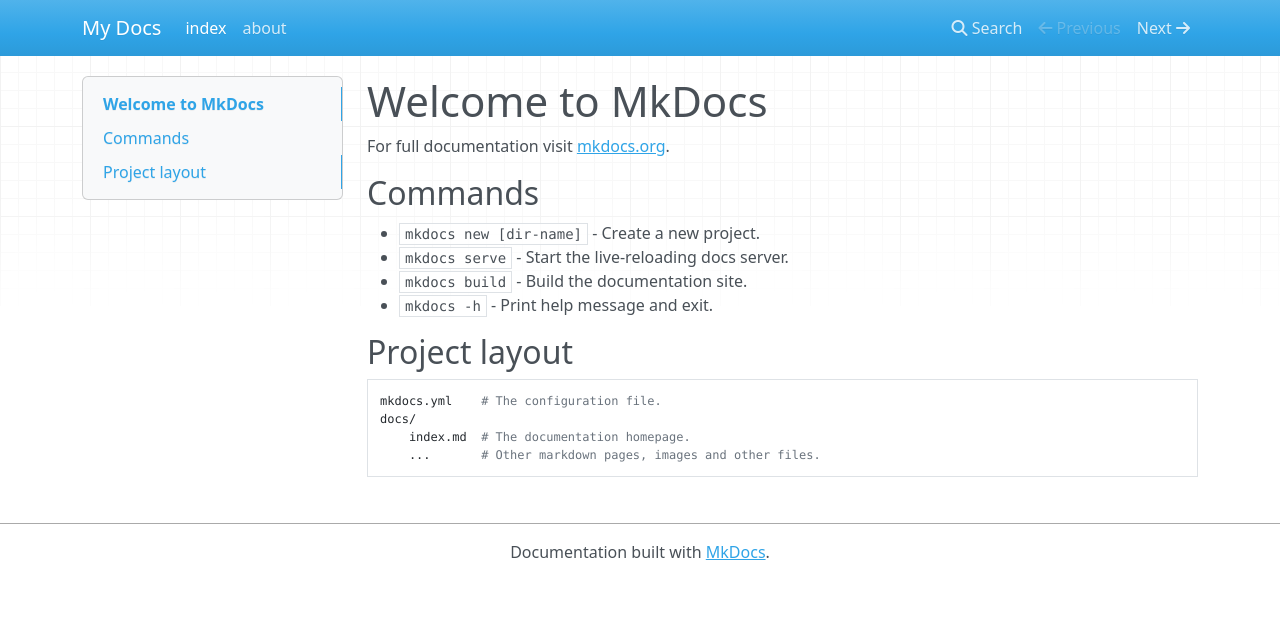
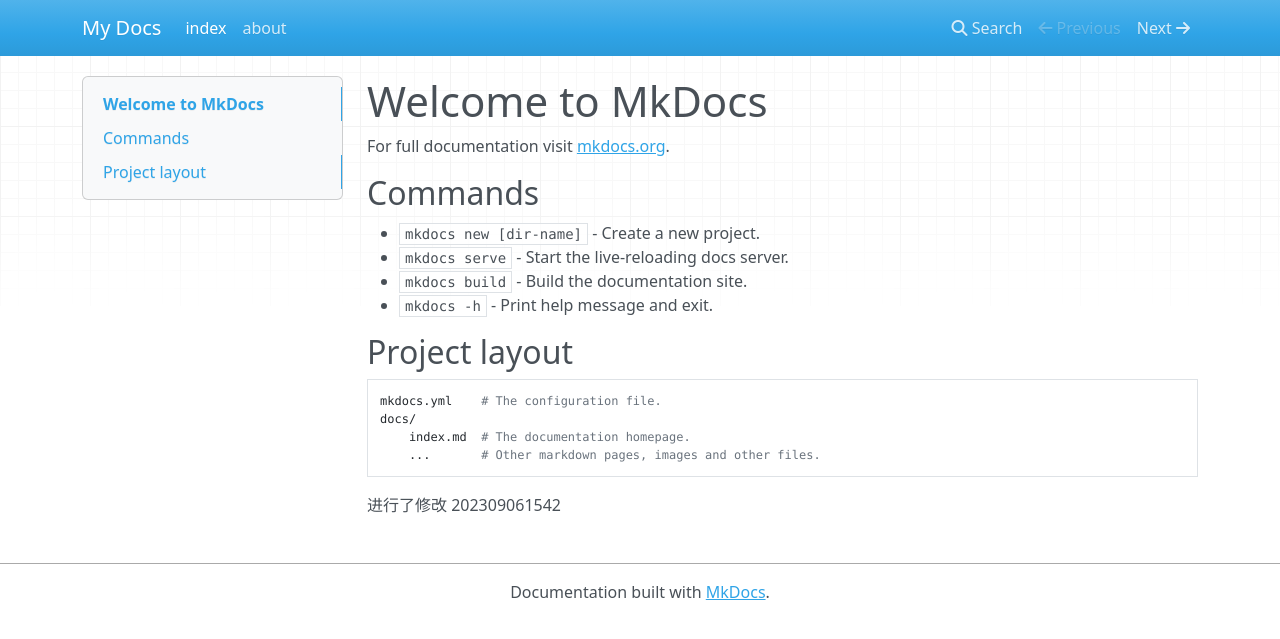
Before and after one commit to no9016/myblog1, an MkDocs documentation site: the page built from docs/index.md, in a window 1280 px wide. Shown: the top 639 px of the page. Built offline with MkDocs 1.6.1, drawn with Linux system fonts in a browser that asks for light colours; nearby versions of some CDN libraries.

Commit message:
update index.md

```diff
--- a/docs/index.md
+++ b/docs/index.md
@@ -15,3 +15,5 @@
     docs/
         index.md  # The documentation homepage.
         ...       # Other markdown pages, images and other files.
+
+进行了修改 202309061542
```
